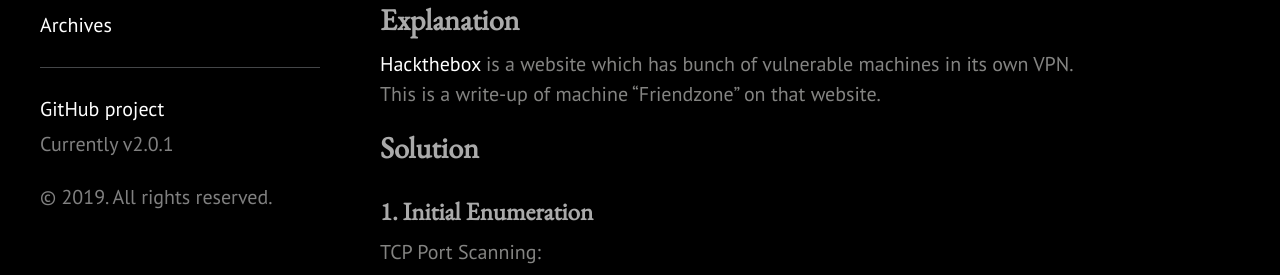
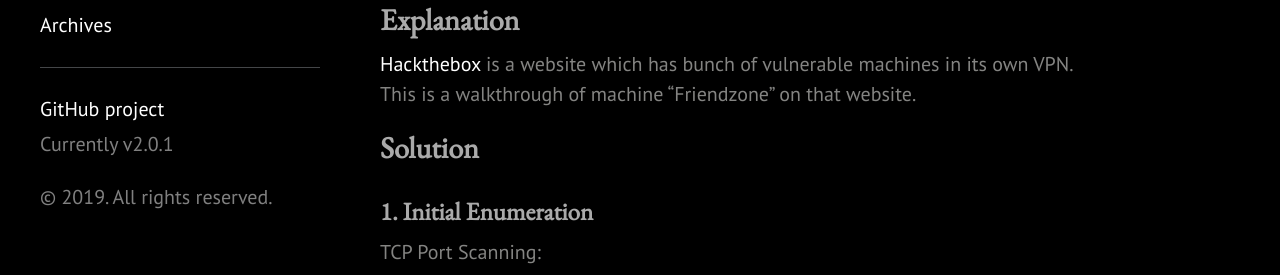
Before and after one commit to 1n4r1/1n4r1.github.io, a Jekyll site: the page built from _posts/2019-09-05-Hackthebox-Friendzone-Walkthrough.md, in a window 1280 px wide and 900 px high, scrolled down 393 px. Shown: the part 179-454 px from the top of the window. Built offline with Jekyll 4.4.1, drawn with Linux system fonts in a browser that asks for light colours; a style sheet for code colours, icons or effects is not loaded.

Commit message:
modify a line

```diff
--- a/_posts/2019-09-05-Hackthebox-Friendzone-Walkthrough.md
+++ b/_posts/2019-09-05-Hackthebox-Friendzone-Walkthrough.md
@@ -7,7 +7,7 @@ categories: HackTheBox
 ![placeholder](https://inar1.github.io/public/images/2019-09-05/friendzone-badge.png)
 ## Explanation
 <a href="https://www.hackthebox.eu">Hackthebox</a> is a website which has bunch of vulnerable machines in its own VPN.<br>
-This is a write-up of machine "Friendzone" on that website.<br>
+This is a walkthrough of machine "Friendzone" on that website.<br>
 
 ## Solution
 ### 1. Initial Enumeration
```
